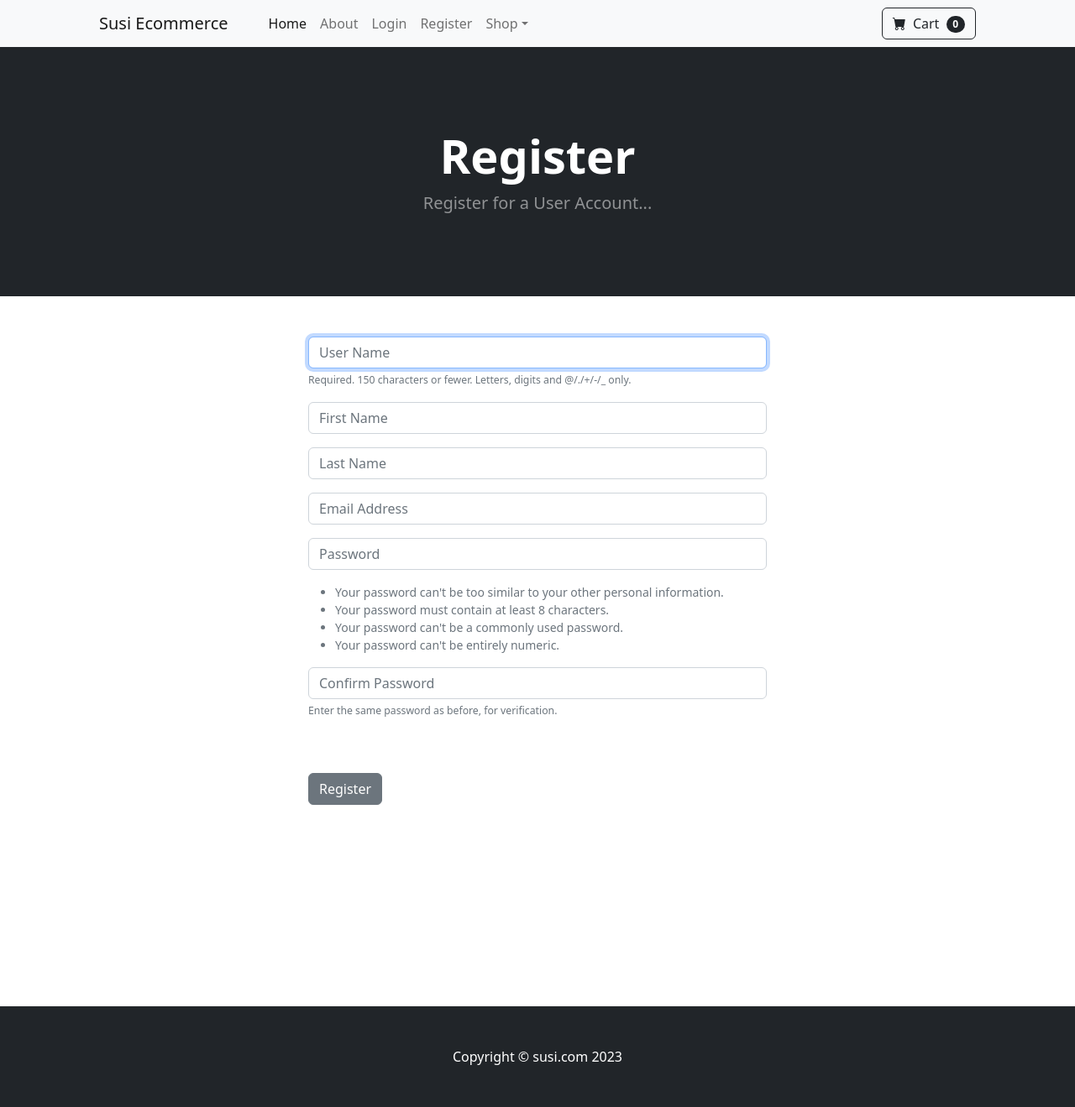
After one commit to susmitha-106/Ecommerce, a Django app: page /register in a window 1280 px wide. The commit adds this page. Shown: the whole page at 84% size. Run offline with Django 4.2, Linux system fonts and the light colour scheme; some libraries are stand-ins or nearby versions.

Commit message:
add register

```diff
--- /dev/null
+++ b/store/forms.py
@@ -0,0 +1,30 @@
+from django.contrib.auth.models import User
+from django.contrib.auth.forms import UserCreationForm
+from django import forms
+
+class SignUpForm(UserCreationForm):
+	email = forms.EmailField(label="", widget=forms.TextInput(attrs={'class':'form-control', 'placeholder':'Email Address'}))
+	first_name = forms.CharField(label="", max_length=100, widget=forms.TextInput(attrs={'class':'form-control', 'placeholder':'First Name'}))
+	last_name = forms.CharField(label="", max_length=100, widget=forms.TextInput(attrs={'class':'form-control', 'placeholder':'Last Name'}))
+
+	class Meta:
+		model = User
+		fields = ('username', 'first_name', 'last_name', 'email', 'password1', 'password2')
+
+	def __init__(self, *args, **kwargs):
+		super(SignUpForm, self).__init__(*args, **kwargs)
+
+		self.fields['username'].widget.attrs['class'] = 'form-control'
+		self.fields['username'].widget.attrs['placeholder'] = 'User Name'
+		self.fields['username'].label = ''
+		self.fields['username'].help_text = '<span class="form-text text-muted"><small>Required. 150 characters or fewer. Letters, digits and @/./+/-/_ only.</small></span>'
+
+		self.fields['password1'].widget.attrs['class'] = 'form-control'
+		self.fields['password1'].widget.attrs['placeholder'] = 'Password'
+		self.fields['password1'].label = ''
+		self.fields['password1'].help_text = '<ul class="form-text text-muted small"><li>Your password can\'t be too similar to your other personal information.</li><li>Your password must contain at least 8 characters.</li><li>Your password can\'t be a commonly used password.</li><li>Your password can\'t be entirely numeric.</li></ul>'
+
+		self.fields['password2'].widget.attrs['class'] = 'form-control'
+		self.fields['password2'].widget.attrs['placeholder'] = 'Confirm Password'
+		self.fields['password2'].label = ''
+		self.fields['password2'].help_text = '<span class="form-text text-muted"><small>Enter the same password as before, for verification.</small></span>'
--- a/store/templates/navbar.html
+++ b/store/templates/navbar.html
@@ -15,6 +15,7 @@
                 {% else %}
 
                 <li class="nav-item"><a class="nav-link" href="{% url 'login' %}">Login</a></li>
+                <li class="nav-item"><a class="nav-link" href="{% url 'register' %}">Register</a></li>
 
                 {% endif %}
 
--- /dev/null
+++ b/store/templates/register.html
@@ -0,0 +1,41 @@
+{% extends "base.html" %}
+{% block content %}
+<!-- Header-->
+<header class="bg-dark py-5">
+  <div class="container px-4 px-lg-5 my-5">
+    <div class="text-center text-white">
+      <h1 class="display-4 fw-bolder">Register</h1>
+      <p class="lead fw-normal text-white-50 mb-0">
+        Register for a User Account...
+      </p>
+    </div>
+  </div>
+</header>
+<div class="container">
+    <div class="row">
+
+                <div class="col-md-6 offset-md-3">
+                <br/><br/>
+
+                <form method="POST" action="{% url 'register' %}">
+                    {% csrf_token %}
+
+                    {{ form.as_p }}
+                    <br/><br/>
+                    <button type="submit" class="btn btn-secondary">
+                      Register
+                    </button>
+
+
+                </form>
+
+<br/><br/>
+<br/><br/>
+<br/><br/>
+<br/><br/>
+<br/><br/>
+            </div>
+
+    </div>
+</div>
+{% endblock %}
--- a/store/urls.py
+++ b/store/urls.py
@@ -6,4 +6,5 @@ urlpatterns = [
     path('about',views.about, name = 'about'),
     path('login',views.login_user, name = 'login'),
     path('logout',views.logout_user, name = 'logout'),
+    path('register',views.register_user, name = 'register'),
 ]
--- a/store/views.py
+++ b/store/views.py
@@ -2,6 +2,10 @@ from django.shortcuts import render,redirect
 from .models import Product
 from django.contrib.auth import authenticate,login,logout
 from django.contrib import messages
+from django.contrib.auth.models import User
+from django.contrib.auth.forms import UserCreationForm
+from.forms import SignUpForm
+from django import forms
 
 # Create your views here.
 
@@ -31,3 +35,22 @@ def logout_user(request):
     logout(request)
     messages.success(request, ("You have been logged out...Thanks for stopping by..."))
     return redirect('home')
+
+def register_user(request):
+	form = SignUpForm()
+	if request.method == "POST":
+		form = SignUpForm(request.POST)
+		if form.is_valid():
+			form.save()
+			username = form.cleaned_data['username']
+			password = form.cleaned_data['password1']
+			# log in user
+			user = authenticate(username=username, password=password)
+			login(request, user)
+			messages.success(request, ("You Have Registered Successfully!! Welcome!"))
+			return redirect('home')
+		else:
+			messages.success(request, ("Whoops! There was a problem Registering, please try again..."))
+			return redirect('register')
+	else:
+		return render(request, 'register.html', {'form':form})
```
Also changed, not shown: db.sqlite3.
